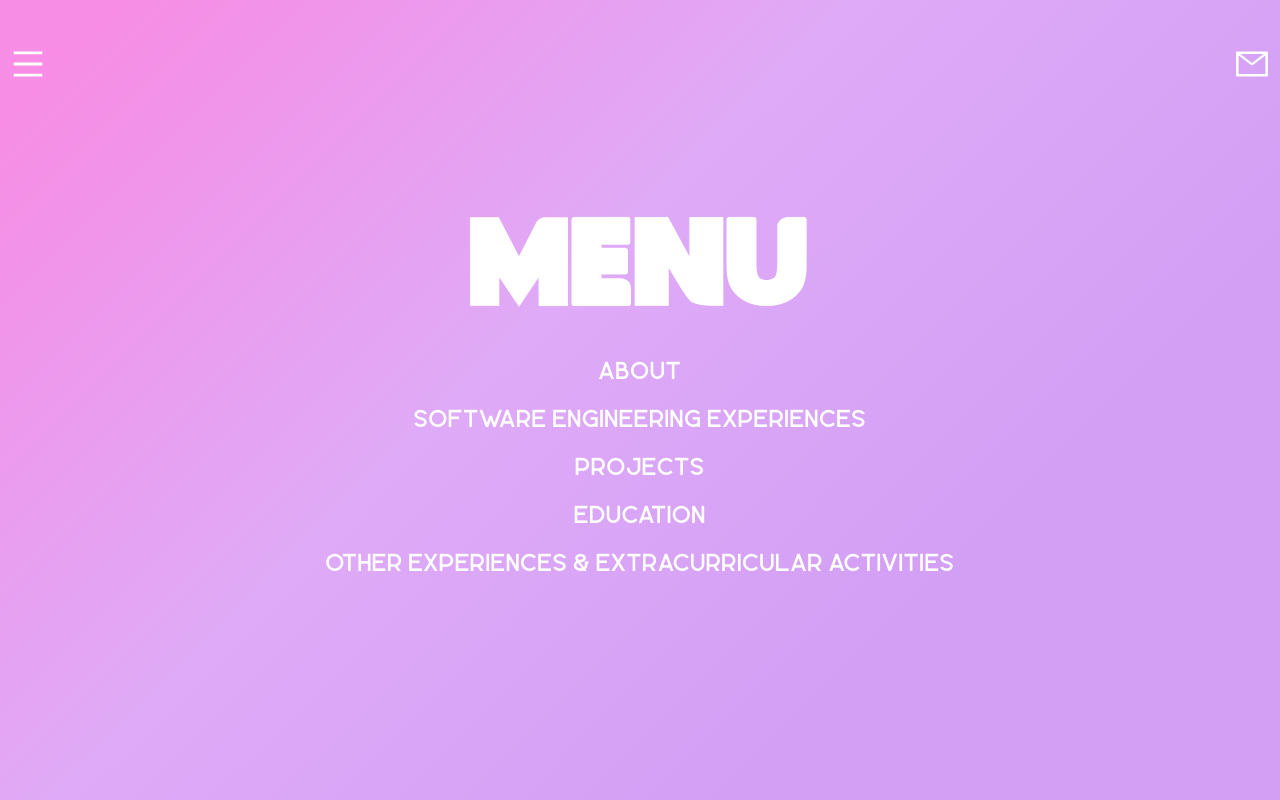
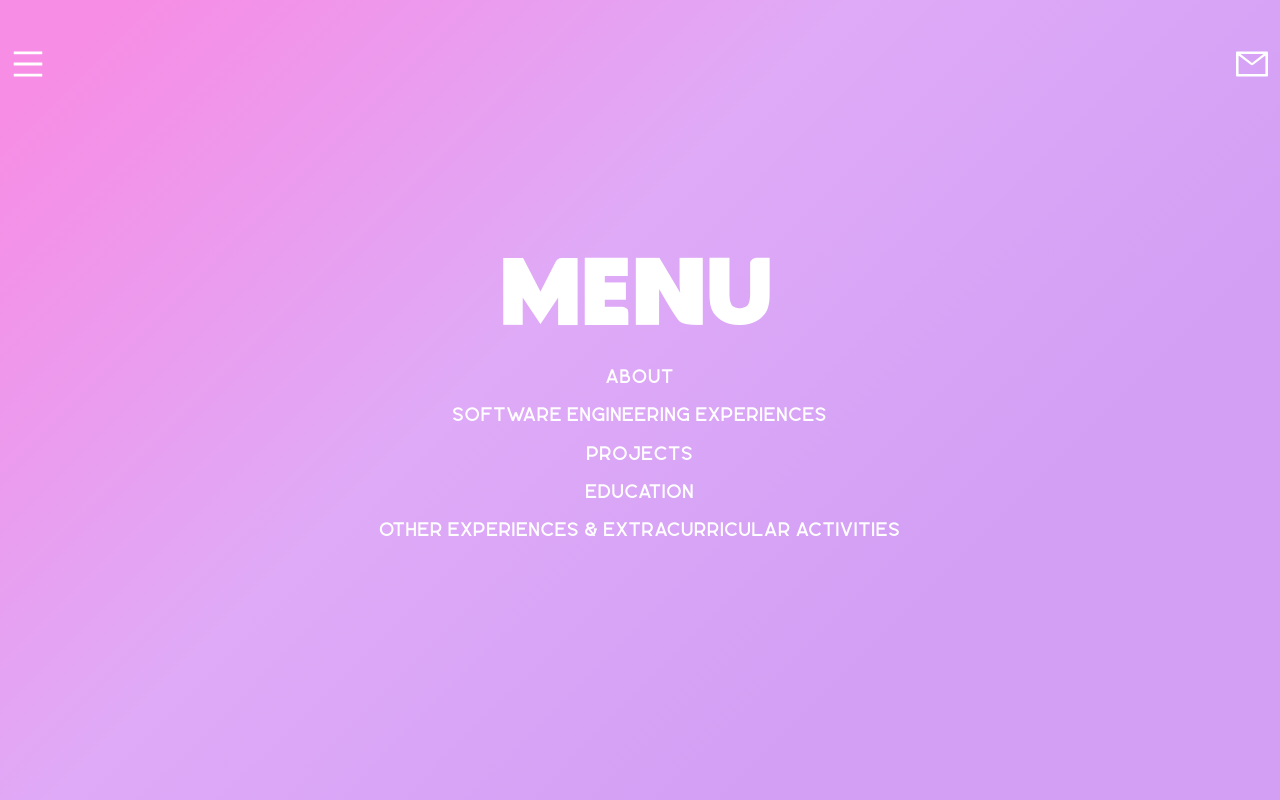
Before and after one commit to lawaticodes/Portfolio, a React (Create React App) app: page / in a window 1280 px wide. Both pictures are taken after a click on the element 30 px from the left and 424 px from the top of the page. Built offline with nearby package versions, Linux system fonts and the light colour scheme.

Commit message:
Tidied up font CSS]

```diff
--- a/src/App.css
+++ b/src/App.css
@@ -51,6 +51,8 @@
   display: flex;
   justify-content: center;
   flex-direction: row;
+  letter-spacing: 2px;
+  font-weight: bold;
 }
 
 .left-nav {
@@ -67,6 +69,7 @@
   justify-content: center;
   flex-direction: column;
   padding: 5vh;
+  font-size: 1.2em;
 }
 
 .right-nav {
--- a/src/Contact.css
+++ b/src/Contact.css
@@ -4,12 +4,12 @@
   justify-content: center;
   flex-direction: column;
   text-align: center;
-  font-weight: bold;
 }
 
 .contact-header {
   font-size: 3em;
   font-family: 'skam';
+  font-weight: normal;
 }
 
 .contact-content {
@@ -18,7 +18,6 @@
   justify-content: center;
   flex-direction: row;
   margin-bottom: 3vh;
-  letter-spacing: 2px;
 }
 
 .prompts {
--- a/src/Menu.css
+++ b/src/Menu.css
@@ -4,14 +4,12 @@
   justify-content: center;
   flex-direction: column;
   text-align: center;
-  font-weight: bold;
-  font-size: 1.5em;
-  letter-spacing: 2px;
 }
 
 .menu-header {
   font-family: 'skam';
   font-size: 5em;
+  font-weight: normal;
 }
 
 .text {
```
